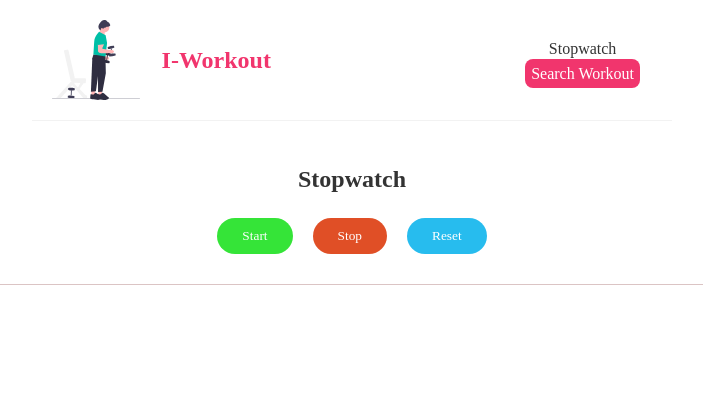
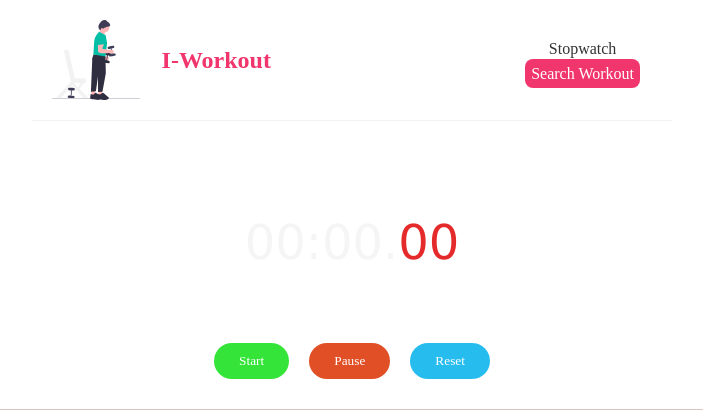
Before and after one commit to youba1993/I-workout, a React (Create React App) app: page /stopwatch in a window 1280 px wide. Shown: the top 418 px of the page, without its empty margins (288-991 px from the left). Built offline with nearby package versions, Linux system fonts and the light colour scheme.

Commit message:
adding timer

```diff
--- a/public/index.html
+++ b/public/index.html
@@ -23,7 +23,7 @@
       work correctly both with client-side routing and a non-root public URL.
       Learn how to configure a non-root public URL by running `npm run build`.
     -->
-    <title>React App</title>
+    <title>I-Workout</title>
   </head>
   <body>
     <noscript>You need to enable JavaScript to run this app.</noscript>
--- a/src/App.css
+++ b/src/App.css
@@ -111,3 +111,23 @@
   padding: 7px 6px;
   border: 1px solid #f72525;
 }
+
+
+.timer{
+  margin : 3rem 0;
+  width: 100%;
+  display: flex;
+  height: 12%;
+  justify-content: center;
+  align-items: center;
+}
+
+.digits{
+  font-family: Verdana, Geneva, Tahoma, sans-serif;
+  font-size: 3rem;
+  color:  #f5f5f5;
+}
+
+.mili-sec{
+  color:  #e42a2a;
+}
--- a/src/components/Stopwatch.js
+++ b/src/components/Stopwatch.js
@@ -1,20 +1,61 @@
+import { useEffect, useState } from "react";
+
+
+
 const Stopwatch = () => {
+    const [isActive, setIsActive] = useState(false);
+    const [isPaused, setIsPaused] = useState(true);
+    const [time, setTime] = useState(0);
+
+    function Timer(props) {
+        return (
+          <div className="timer">
+            <span className="digits">
+              {("0" + Math.floor((props.time / 60000) % 60)).slice(-2)}:
+            </span>
+            <span className="digits">
+              {("0" + Math.floor((props.time / 1000) % 60)).slice(-2)}.
+            </span>
+            <span className="digits mili-sec">
+              {("0" + ((props.time / 10) % 100)).slice(-2)}
+            </span>
+          </div>
+        );
+      }
+
+    useEffect(() => {
+        let interval = null;
+
+        if (isActive && isPaused === false) {
+            interval = setInterval(() => {
+                setTime((time) => time + 10);
+            }, 10);
+        } else {
+            clearInterval(interval);
+        }
+        return () => {
+            clearInterval(interval);
+        };
+    }, [isActive, isPaused]);
+
     const handleStart = () => {
-        console.log('watch Started')
+        setIsActive(true);
+        setIsPaused(false);
     }
-    const handleStop = () => {
-        console.log('watch Stoped')
+    const handlePause = () => {
+        setIsPaused(!isPaused);
     }
     const handleReset = () => {
-        console.log('watch reset')
+        setIsActive(false);
+        setTime(0);
     }
 
 
     return (
         <div className="stopwatch">
-            <h2>Stopwatch</h2>
+            <Timer time={time}/>
             <button id="start" onClick={() => { handleStart() }}>Start</button>
-            <button id="stop" onClick={() => { handleStop() }}>Stop</button>
+            <button id="stop" onClick={() => { handlePause() }}>Pause</button>
             <button id="reset" onClick={() => { handleReset() }}>Reset</button>
         </div>
     );
--- a/src/components/Workout.js
+++ b/src/components/Workout.js
@@ -1,21 +1,36 @@
 import { useState } from "react";
 
 const Workout = () => {
-    const [muscleOption, setMuscleOption]= useState('');
+
+    const [muscleOption, setMuscleOption] = useState('abdominals');
     const musclesList = ["abdominals", "abductors", "adductors", "biceps", "calves", "chest", "forearms", "glutes",
         "hamstrings", "lats", "lower_back", "middle_back", "neck", "quadriceps", "traps", "triceps"]
-    const handleSubmit = (e) => {
+    console.log(process.env)
+    function handleSubmit(e) {
         e.preventDefault();
-        console.log(muscleOption)
+           fetch("https://api.api-ninjas.com/v1/exercises?muscle="+muscleOption, {
+                method: 'GET',
+                mode: 'no-cors',
+                headers: {
+                    'X-Api-Key': process.env.API_KEY,
+                    "Content-Type": "Application/json",
+                }
+            }).then(response => {
+                if (response.ok){
+                    console.log(response.json())
+                }
+                throw response
+            })
+
     }
     return (
         <div className="workout">
             <h1>workout</h1>
             <form className="form" onSubmit={(e) => { handleSubmit(e) }}>
                 <label>Choose targeted muscle: </label>
-                <select id="muscle" name="muscle" onChange={(e)=>{setMuscleOption(e.target.value)}}>
-                    {musclesList.map((muscle, index)=>
-                       <option key={index} value={muscle} >{muscle}</option>
+                <select id="muscle" name="muscle" onChange={(e) => { setMuscleOption(e.target.value) }}>
+                    {musclesList.map((muscle, index) =>
+                        <option key={index} value={muscle} >{muscle}</option>
                     )}
                 </select>
                 <button type="submit">Search</button>
```
Also changed, not shown: public/manifest.json.
